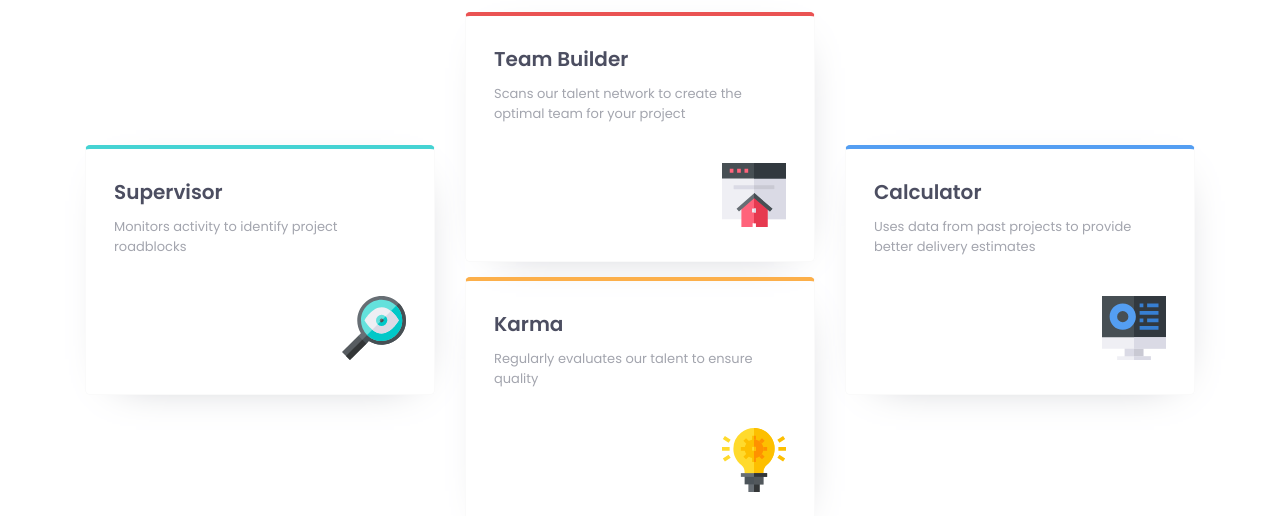
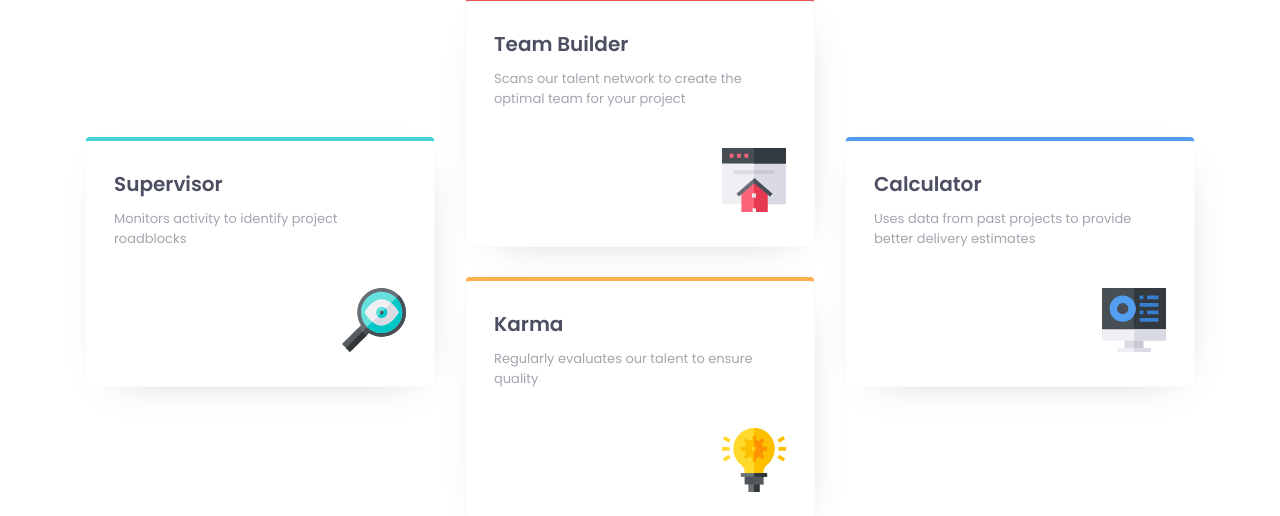
Before and after one commit to ocontrerastx/fem-four-card, a plain HTML site: page index.html in a window 1280 px wide. Shown: the part 284-800 px from the top of the page. Drawn offline with Linux system fonts and the light colour scheme.

Commit message:
Fixed issue by just adding a margin bottom rather than relying on top and bottom working together

```diff
--- a/css/styles.css
+++ b/css/styles.css
@@ -56,7 +56,7 @@ header{
   flex-direction: column;
   width: 350px;
   height: 250px;
-  margin: 15px;
+  margin: 0 15px 30px;
   border: 1px solid var(--very-light-gray);
   border-radius: 5px;
   padding: 28px;
```
